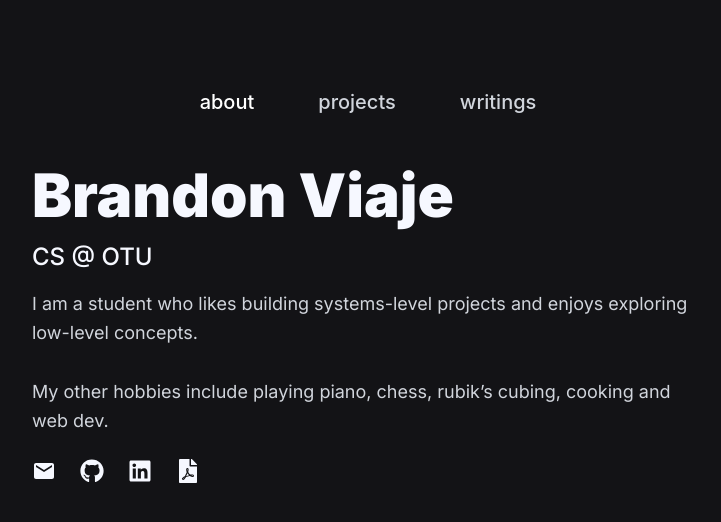
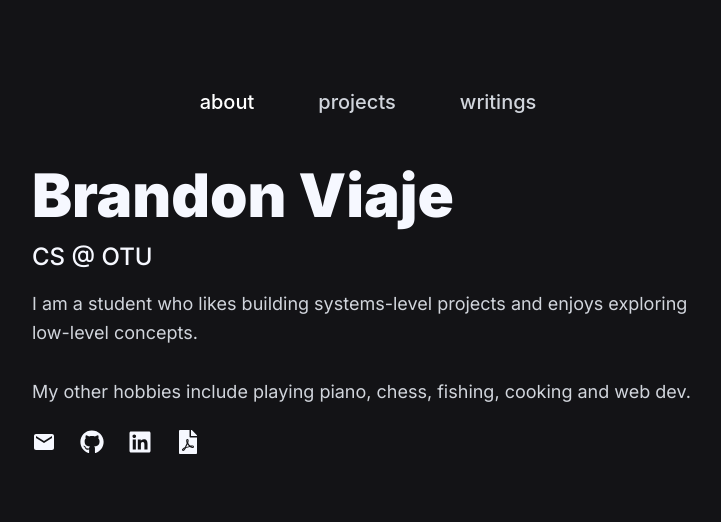
Before and after one commit to brandonviaje/brandonviaje.github.io, a React (Vite) app: page / in a window 1280 px wide. Shown: the top 522 px of the page, without its empty margins (272-993 px from the left). Built offline with nearby package versions, Linux system fonts and the light colour scheme.

Commit message:
refactor: change hobbies

```diff
--- a/src/components/About.jsx
+++ b/src/components/About.jsx
@@ -25,7 +25,7 @@ function About() {
             exploring low-level concepts.
             <br />
             <br />
-            My other hobbies include playing piano, chess, rubik’s cubing,
+            My other hobbies include playing piano, chess, fishing,
             cooking and web dev.
           </h3>
 
```
